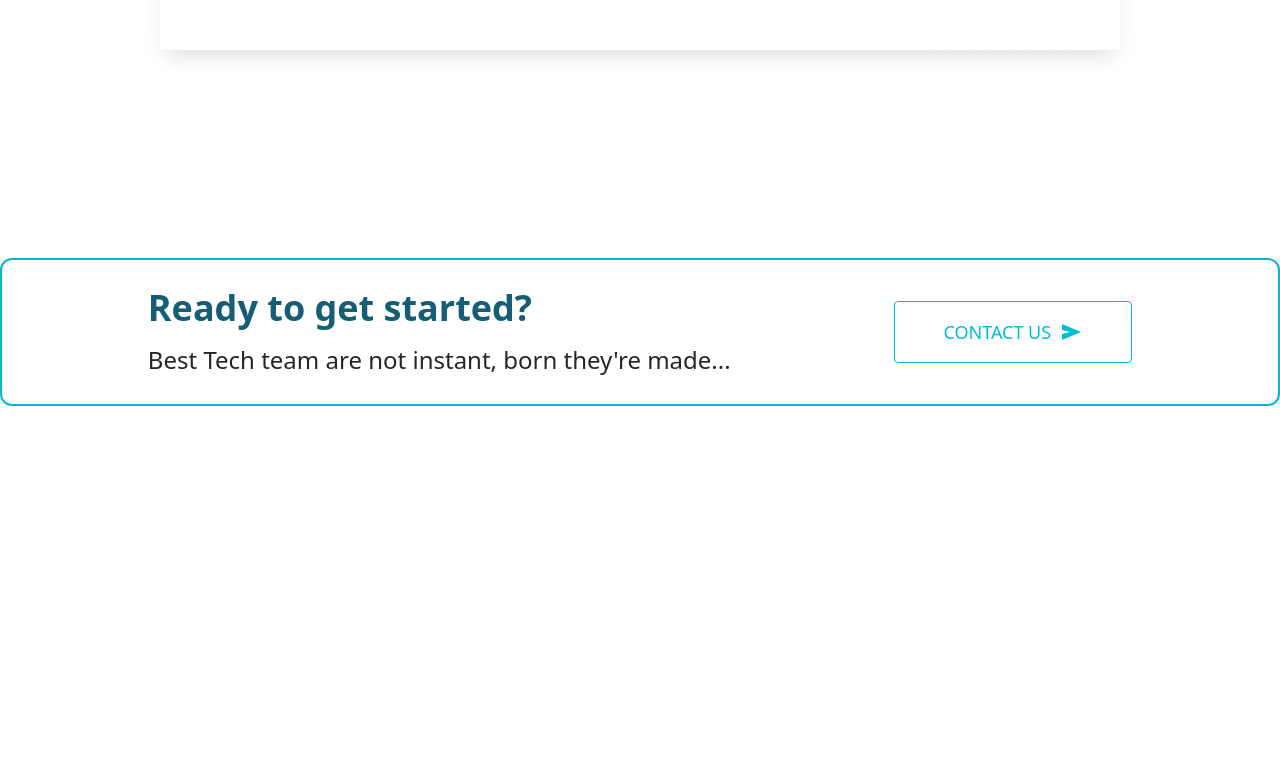
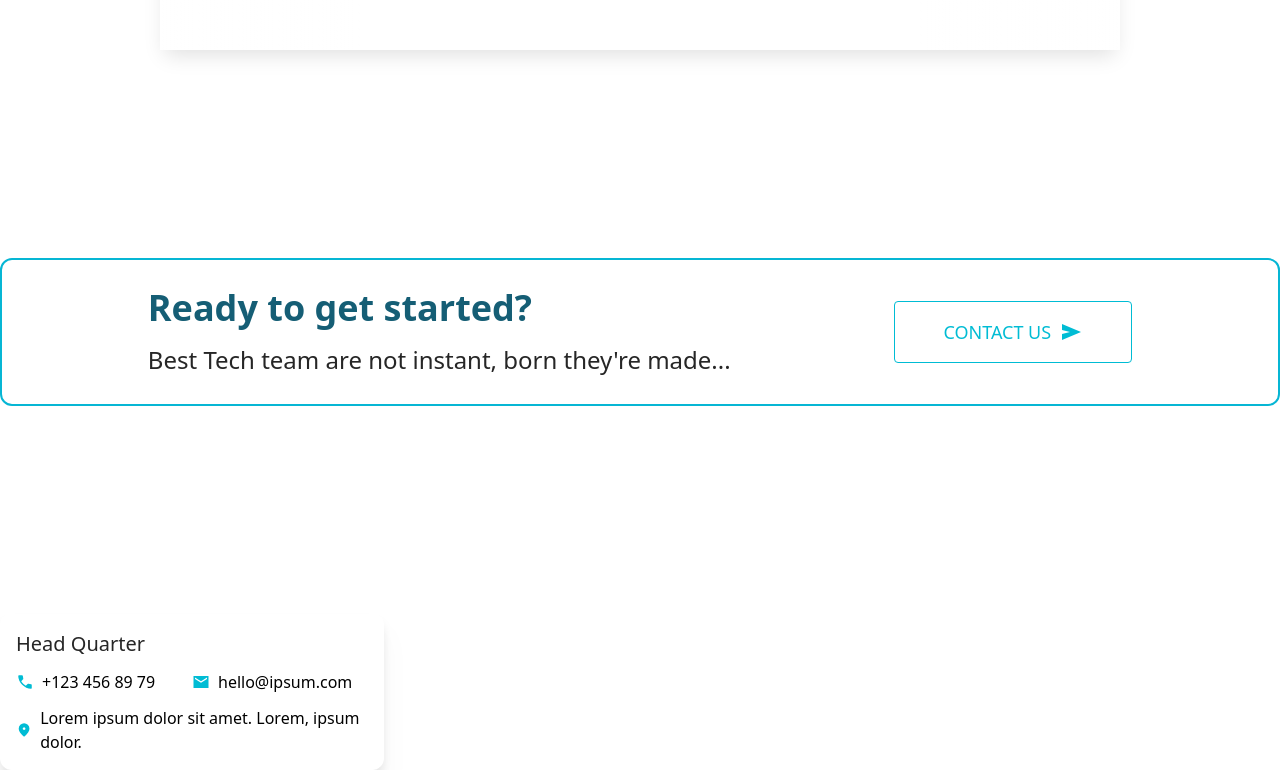
Before and after one commit to Jdelbarcogarza/dmx-frontend-challenge, a Nuxt app: page / in a window 1280 px wide. Shown: the part 884-1654 px from the top of the page. Before the commit the page ends 1498 px from the top, so only its background shows below. Built offline with nearby package versions, Linux system fonts and the light colour scheme.

Commit message:
implemented contact card

```diff
--- a/pages/index.vue
+++ b/pages/index.vue
@@ -91,6 +91,8 @@
 
   <div class="mb-52"></div>
 
+	<ContactCard />
+
 </template>
 
 <script lang="ts" setup></script>
```
